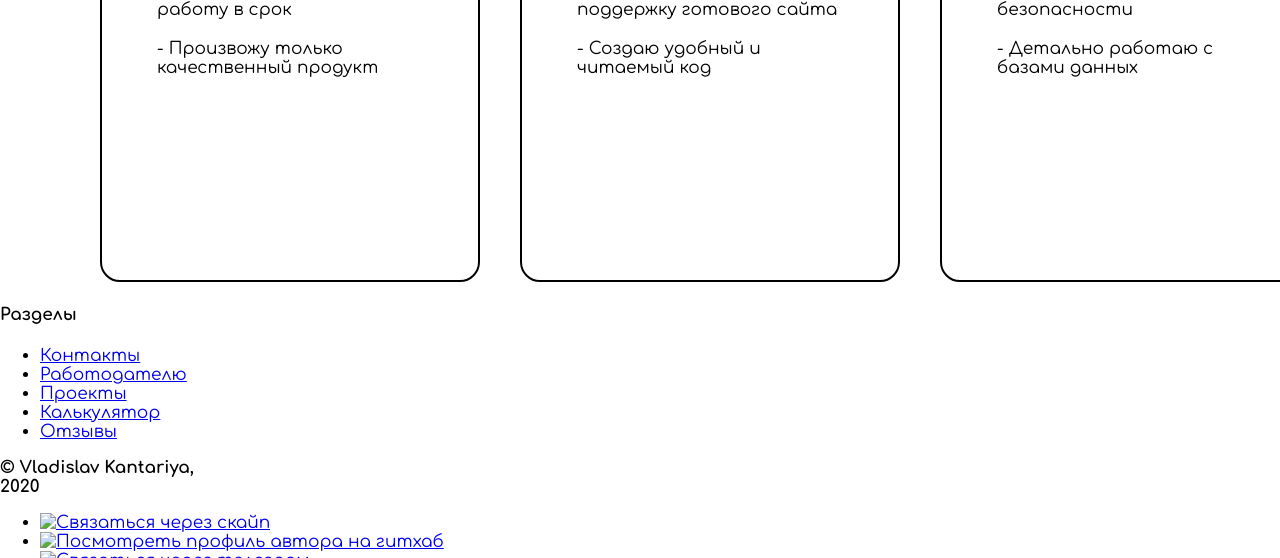
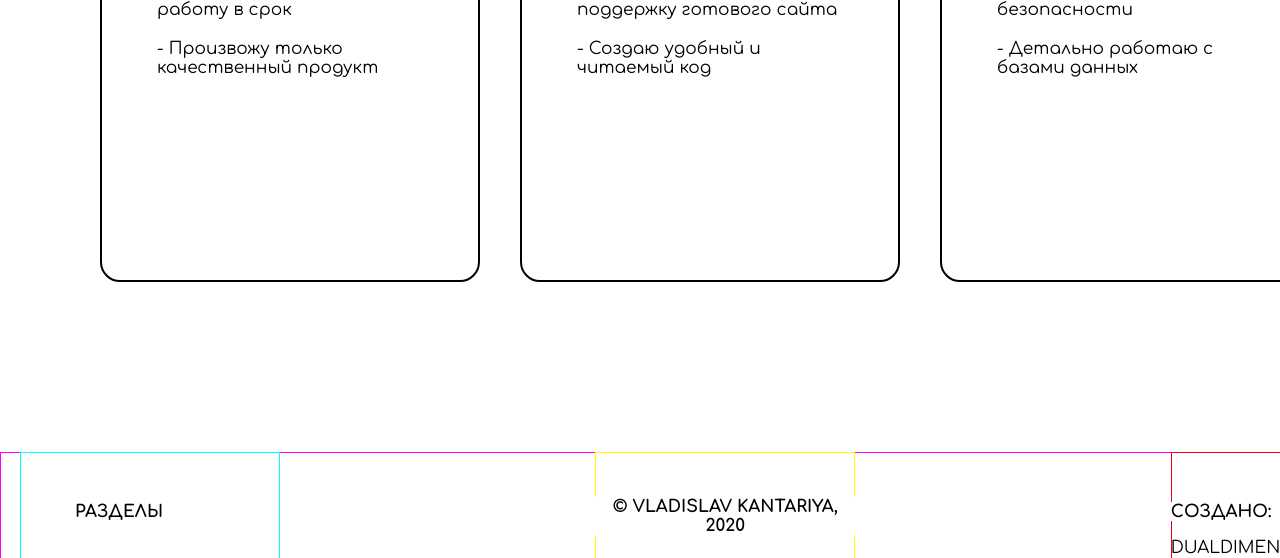
Before and after one commit to Umorph/fullstack-website, a website: page #src/index.html in a window 1280 px wide. Shown: the part 2473-3031 px from the top of the page. Drawn offline with nearby package versions, Linux system fonts and the light colour scheme; files that its build step writes are made by us from their sources; files whose address does not match are found by name; a web font is replaced by a local one.

Commit message:
Начал стилизацию футера

```diff
--- a/#src/_footer.html
+++ b/#src/_footer.html
@@ -13,12 +13,12 @@
         <h4 class="visually-hidden">Внешние ссылки и информация об авторе</h4>
         <b class="page-footer__copyright">© Vladislav Kantariya,<br>2020</b>
         <ul class="page-footer__links-list links-list">
-            <li class="links-item"><a href="#"><img src="#" alt="Связаться через скайп"></a></li>
-            <li class="links-item"><a href="#"><img src="#" alt="Посмотреть профиль автора на гитхаб"></a></li>
-            <li class="links-item"><a href="#"><img src="#" alt="Связаться через телеграм"></a></li>
+            <li class="links-item"><a href="#"><img src="img/github-mark.svg" alt="Посмотреть профиль автора на гитхаб"></a></li>
+            <li class="links-item"><a href="#"><img src="img/icon-skype.svg" alt="Связаться через скайп"></a></li>
+            <li class="links-item"><a href="#"><img src="img/icon-telegram.svg" alt="Связаться через телеграм"></a></li>
         </ul>
     </div>
-    <div class="page-footer__authors">
+    <div class="page-footer__authors-wrapper">
         <h4 class="page-footer__heading">Создано:</h4>
         <p>DUALDIMENSION STUDIO<br>
             Разработка<br>
--- /dev/null
+++ b/#src/scss/footer.scss
@@ -0,0 +1,100 @@
+.page-footer {
+    @include container;
+    margin-top: 170px;
+    display: flex;
+    justify-content: space-between;
+
+}
+
+.page-footer__sections-wrapper {
+    margin: 0;
+    padding: 0;
+    width: 260px;
+    min-height: 240px;
+    display: flex;
+    flex-direction: column;
+    align-items: center;
+}
+
+.page-footer__heading {
+    margin: 0;
+    margin-top: 50px;
+    padding: 0;
+    width: 150px;
+
+    font-size: 17px;
+    font-weight: 700;
+    text-transform: uppercase;
+    color: $black;
+
+    background-color: $white;
+}
+
+.page-footer__sections-list {
+    margin: 0;
+    margin-top: 40px;
+    padding: 0;
+
+    list-style: none;
+}
+
+.section-item {
+    margin-bottom: 8px;
+}
+
+.section-item a {
+    font-size: 17px;
+    font-weight: 500;
+    text-decoration: none;
+    color: $black;
+
+    background-color: $white;
+}
+
+.page-footer__information-wrapper {
+    width: 260px;
+    display: flex;
+    flex-direction: column;
+    align-items: center;
+}
+
+.page-footer__copyright {
+    margin: 0;
+    margin-top: 45px;
+    padding: 0;
+    width: 100%;
+
+    font-size: 17px;
+    font-weight: 700;
+    text-transform: uppercase;
+    text-align: center;
+    color: $black;
+
+    background-color: $white;
+}
+
+.page-footer__links-list {
+    margin: 35px 25px 0;
+    padding: 0;
+    width: 210px;
+    display: flex;
+    flex-wrap: wrap;
+    justify-content: space-around;
+
+    list-style: none;
+}
+
+// Убей меня
+
+.page-footer {
+    box-shadow: inset 0 0 0 1px #ff00ff;
+    &__sections-wrapper {
+        box-shadow: inset 0 0 0 1px #00ffff;
+    }
+    &__information-wrapper {
+        box-shadow: inset 0 0 0 1px #ffff00;
+    }
+    &__authors-wrapper {
+        box-shadow: inset 0 0 0 1px #f0000f;
+    }
+}
--- a/#src/scss/style.scss
+++ b/#src/scss/style.scss
@@ -17,3 +17,4 @@
 @import "main-screen.scss";
 @import "description.scss";
 @import "work-principles.scss";
+@import "footer.scss";
```
Also changed, not shown: #src/img/icon-skype.svg (added), #src/img/icon-telegram.svg (added), dist/css/style.css, dist/css/style.min.css, dist/fonts/Comfortaa-Medium.woff2, dist/img/icon-skype.svg (added), dist/img/icon-telegram.svg (added), dist/index.html.
